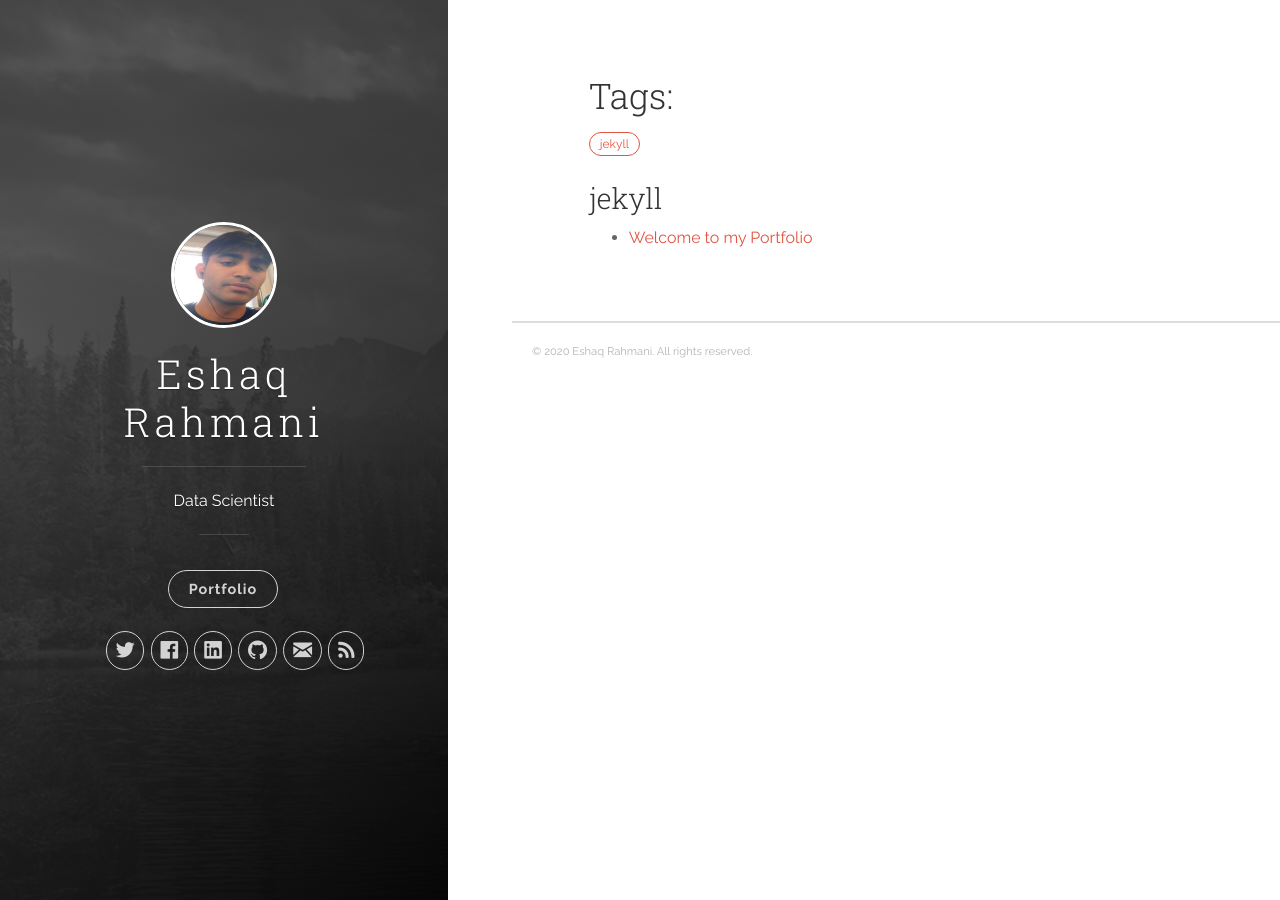
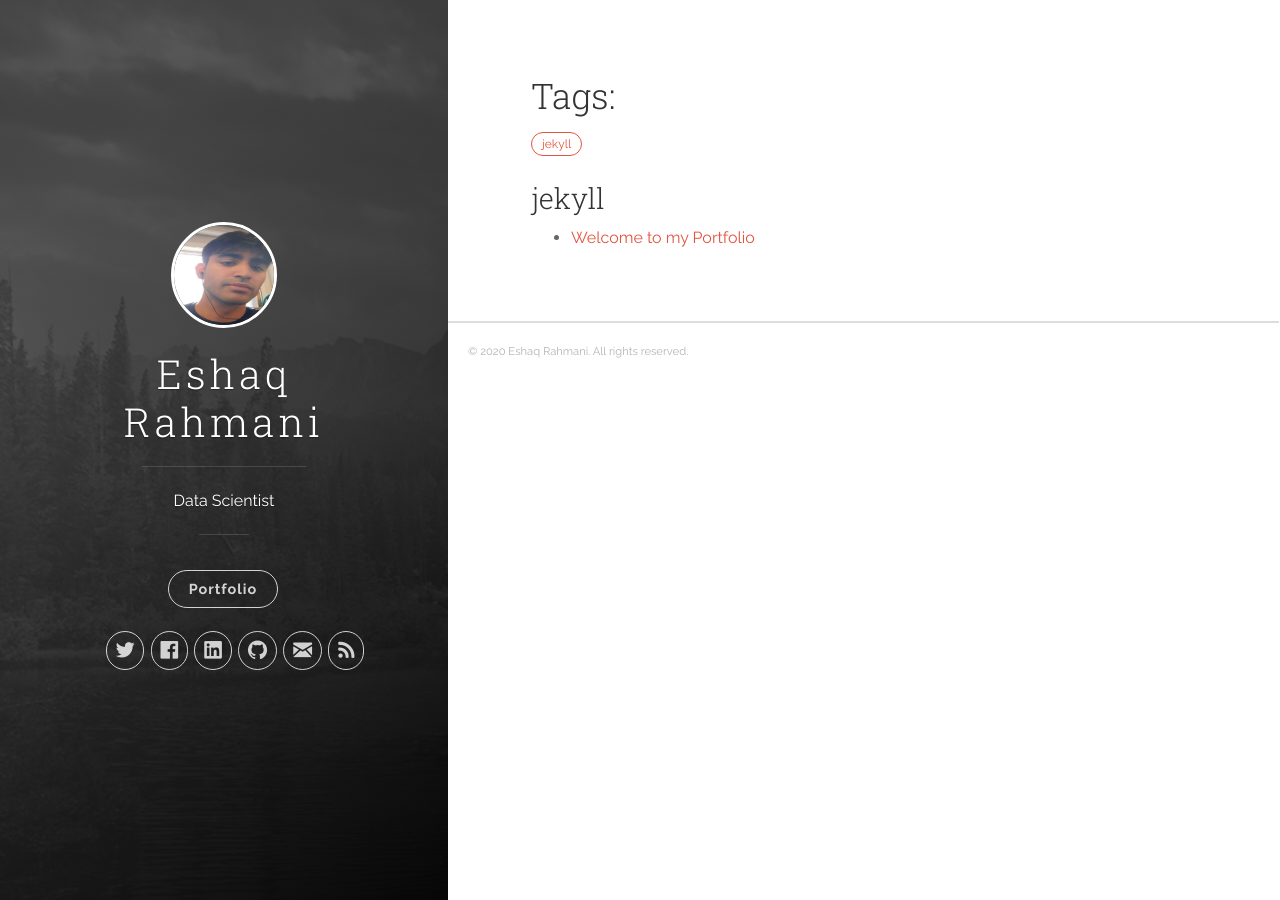
Before and after one commit to eshaq95/Portfolio, a Jekyll site: the page built from tags.md, in a window 1280 px wide. Built offline with Jekyll 4.4.1, drawn with Linux system fonts in a browser that asks for light colours.

Commit message:
content container length fixed

```diff
--- a/_sass/uno.scss
+++ b/_sass/uno.scss
@@ -1098,9 +1098,9 @@ pre {
 
 .content-wrapper {
 	z-index: 800;
-	width: 60%;
-	max-width: 800px;
-	margin-left: 40%; }
+	width: 100%;
+	max-width: 831px;
+	margin-left: 35%; }
 
 .content-wrapper__inner {
 	margin: 0 10%;
```
Also changed, not shown: 7 other files.
